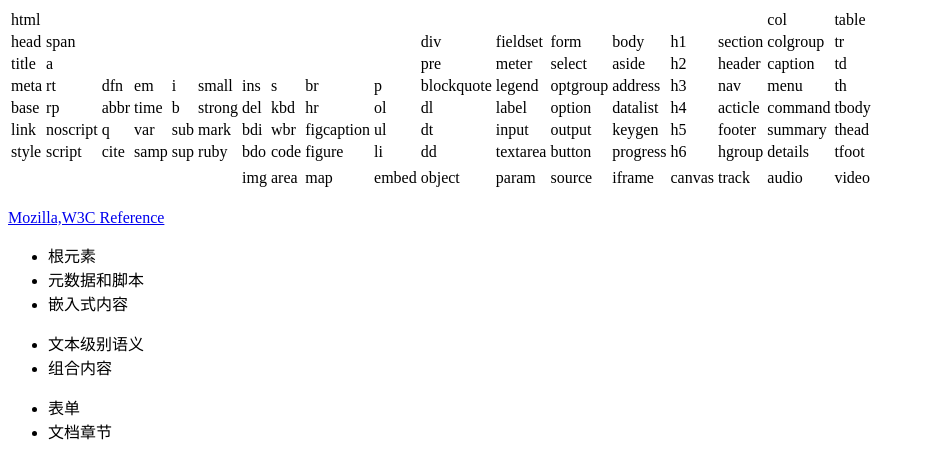
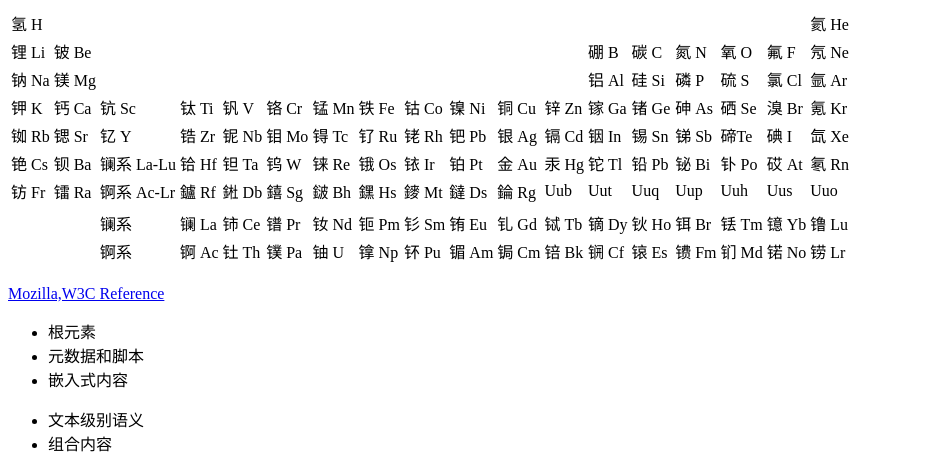
Before and after one commit to sunny-sky/MaterialDB, a Django app: template templates/PTable.html in a window 1280 px wide. Shown: the top 452 px of the page, without its empty margins (0-926 px from the left). Run offline with Django 3.2, Linux system fonts and the light colour scheme; the template is opened without the code that fills it, so the values that code supplies are empty.

Commit message:
element table
element table

```diff
--- a/templates/PTable.html
+++ b/templates/PTable.html
@@ -3,7 +3,7 @@
     <div class="main">
         <table>
             <tr>
-                <td class="htmlColor">html</td>
+                <td class="htmlColor">氢 H</td>
                 <td></td>
                 <td></td>
                 <td></td>
@@ -19,12 +19,12 @@
                 <td></td>
                 <td></td>
                 <td></td>
-                <td class="tableColor">col</td>
-                <td class="tableColor">table</td>
+                <td></td>
+                <td class="titleColor">氦 He</td>
             </tr>
             <tr>
-                <td class="headColor">head</td>
-                <td class="inlineColor">span</td>
+                <td class="blockColor">锂 Li</td>
+                <td class="inlineColor">铍 Be</td>
                 <td></td>
                 <td></td>
                 <td></td>
@@ -33,18 +33,18 @@
                 <td></td>
                 <td></td>
                 <td></td>
-                <td class="blockColor">div</td>
-                <td class="formColor">fieldset</td>
-                <td class="formColor">form</td>
-                <td class="titleColor">body</td>
-                <td class="titleColor">h1</td>
-                <td class="titleColor">section</td>
-                <td class="tableColor">colgroup</td>
-                <td class="tableColor">tr</td>
+                <td></td>
+                <td></td>
+                <td class="htmlColor">硼 B</td>
+                <td class="htmlColor">碳 C</td>
+                <td class="htmlColor">氮 N</td>
+                <td class="htmlColor">氧 O</td>
+                <td class="htmlColor">氟 F</td>
+                <td class="titleColor">氖 Ne</td>
             </tr>
             <tr>
-                <td class="headColor">title</td>
-                <td class="inlineColor">a</td>
+                <td class="blockColor">钠 Na</td>
+                <td class="inlineColor">镁 Mg</td>
                 <td></td>
                 <td></td>
                 <td></td>
@@ -53,94 +53,94 @@
                 <td></td>
                 <td></td>
                 <td></td>
-                <td class="blockColor">pre</td>
-                <td class="formColor">meter</td>
-                <td class="formColor">select</td>
-                <td class="titleColor">aside</td>
-                <td class="titleColor">h2</td>
-                <td class="titleColor">header</td>
-                <td class="tableColor">caption</td>
-                <td class="tableColor">td</td>
+                <td></td>
+                <td></td>
+                <td class="headColor">铝 Al</td>
+                <td class="htmlColor">硅 Si</td>
+                <td class="htmlColor">磷 P</td>
+                <td class="htmlColor">硫 S</td>
+                <td class="htmlColor">氯 Cl</td>
+                <td class="titleColor">氩 Ar</td>
             </tr>
             <tr>
-                <td class="headColor">meta</td>
-                <td class="inlineColor">rt</td>
-                <td class="inlineColor">dfn</td>
-                <td class="inlineColor">em</td>
-                <td class="inlineColor">i</td>
-                <td class="inlineColor">small</td>
-                <td class="inlineColor">ins</td>
-                <td class="inlineColor">s</td>
-                <td class="blockColor">br</td>
-                <td class="blockColor">p</td>
-                <td class="blockColor">blockquote</td>
-                <td class="formColor">legend</td>
-                <td class="formColor">optgroup</td>
-                <td class="titleColor">address</td>
-                <td class="titleColor">h3</td>
-                <td class="titleColor">nav</td>
-                <td class="menuColor">menu</td>
-                <td class="tableColor">th</td>
+                <td class="blockColor">钾 K</td>
+                <td class="inlineColor">钙 Ca</td>
+                <td class="inlineBlockColor">钪 Sc</td>
+                <td class="inlineBlockColor">钛 Ti</td>
+                <td class="inlineBlockColor">钒 V</td>
+                <td class="inlineBlockColor">铬 Cr</td>
+                <td class="inlineBlockColor">锰 Mn</td>
+                <td class="inlineBlockColor">铁 Fe</td>
+                <td class="inlineBlockColor">钴 Co</td>
+                <td class="inlineBlockColor">镍 Ni</td>
+                <td class="inlineBlockColor">铜 Cu</td>
+                <td class="inlineBlockColor">锌 Zn</td>
+                <td class="headColor">镓 Ga</td>
+                <td class="headColor">锗 Ge</td>
+                <td class="htmlColor">砷 As</td>
+                <td class="htmlColor">硒 Se</td>
+                <td class="htmlColor">溴 Br</td>
+                <td class="titleColor">氪 Kr</td>
             </tr>
             <tr>
-                <td class="headColor">base</td>
-                <td class="inlineColor">rp</td>
-                <td class="inlineColor">abbr</td>
-                <td class="inlineColor">time</td>
-                <td class="inlineColor">b</td>
-                <td class="inlineColor">strong</td>
-                <td class="inlineColor">del</td>
-                <td class="inlineColor">kbd</td>
-                <td class="blockColor">hr</td>
-                <td class="blockColor">ol</td>
-                <td class="blockColor">dl</td>
-                <td class="formColor">label</td>
-                <td class="formColor">option</td>
-                <td class="formColor">datalist</td>
-                <td class="titleColor">h4</td>
-                <td class="titleColor">acticle</td>
-                <td class="menuColor">command</td>
-                <td class="tableColor">tbody</td>
+                <td class="blockColor">铷 Rb</td>
+                <td class="inlineColor">锶 Sr</td>
+                <td class="inlineBlockColor">钇 Y</td>
+                <td class="inlineBlockColor">锆 Zr</td>
+                <td class="inlineBlockColor">铌 Nb</td>
+                <td class="inlineBlockColor">钼 Mo</td>
+                <td class="inlineBlockColor">锝 Tc</td>
+                <td class="inlineBlockColor">钌 Ru</td>
+                <td class="inlineBlockColor">铑 Rh</td>
+                <td class="inlineBlockColor">钯 Pb</td>
+                <td class="inlineBlockColor">银 Ag</td>
+                <td class="inlineBlockColor">镉 Cd</td>
+                <td class="headColor">铟 In</td>
+                <td class="headColor">锡 Sn</td>
+                <td class="headColor">锑 Sb</td>
+                <td class="htmlColor">碲Te</td>
+                <td class="htmlColor">碘 I</td>
+                <td class="titleColor">氙 Xe</td>
             </tr>
             <tr>
-                <td class="headColor">link</td>
-                <td class="headColor">noscript</td>
-                <td class="inlineColor">q</td>
-                <td class="inlineColor">var</td>
-                <td class="inlineColor">sub</td>
-                <td class="inlineColor">mark</td>
-                <td class="inlineColor">bdi</td>
-                <td class="inlineColor">wbr</td>
-                <td class="blockColor">figcaption</td>
-                <td class="blockColor">ul</td>
-                <td class="blockColor">dt</td>
-                <td class="formColor">input</td>
-                <td class="formColor">output</td>
-                <td class="formColor">keygen</td>
-                <td class="titleColor">h5</td>
-                <td class="titleColor">footer</td>
-                <td class="menuColor">summary</td>
-                <td class="tableColor">thead</td>
+                <td class="blockColor">铯 Cs</td>
+                <td class="inlineColor">钡 Ba</td>
+                <td class="tableColor">镧系 La-Lu</td>
+                <td class="inlineBlockColor">铪 Hf</td>
+                <td class="inlineBlockColor">钽 Ta</td>
+                <td class="inlineBlockColor">钨 W</td>
+                <td class="inlineBlockColor">铼 Re</td>
+                <td class="inlineBlockColor">锇 Os</td>
+                <td class="inlineBlockColor">铱 Ir</td>
+                <td class="inlineBlockColor">铂 Pt</td>
+                <td class="inlineBlockColor">金 Au</td>
+                <td class="inlineBlockColor">汞 Hg</td>
+                <td class="headColor">铊 Tl</td>
+                <td class="headColor">铅 Pb</td>
+                <td class="headColor">铋 Bi</td>
+                <td class="headColor">钋 Po</td>
+                <td class="htmlColor">砹 At</td>
+                <td class="titleColor">氡 Rn</td>
             </tr>
             <tr>
-                <td class="headColor">style</td>
-                <td class="headColor">script</td>
-                <td class="inlineColor">cite</td>
-                <td class="inlineColor">samp</td>
-                <td class="inlineColor">sup</td>
-                <td class="inlineColor">ruby</td>
-                <td class="inlineColor">bdo</td>
-                <td class="inlineColor">code</td>
-                <td class="blockColor">figure</td>
-                <td class="blockColor">li</td>
-                <td class="blockColor">dd</td>
-                <td class="formColor">textarea</td>
-                <td class="formColor">button</td>
-                <td class="formColor">progress</td>
-                <td class="titleColor">h6</td>
-                <td class="titleColor">hgroup</td>
-                <td class="menuColor">details</td>
-                <td class="tableColor">tfoot</td>
+                <td class="blockColor">钫 Fr</td>
+                <td class="inlineColor">镭 Ra</td>
+                <td class="tableColor">锕系 Ac-Lr</td>
+                <td class="inlineBlockColor">鑪 Rf</td>
+                <td class="inlineBlockColor">𨧀 Db</td>
+                <td class="inlineBlockColor">𨭎 Sg</td>
+                <td class="inlineBlockColor">𨨏 Bh</td>
+                <td class="inlineBlockColor">𨭆 Hs</td>
+                <td class="inlineBlockColor">䥑 Mt</td>
+                <td class="inlineBlockColor">鐽 Ds</td>
+                <td class="inlineBlockColor">錀 Rg</td>
+                <td class="inlineBlockColor">Uub</td>
+                <td class="headColor">Uut</td>
+                <td class="headColor">Uuq</td>
+                <td class="headColor">Uup</td>
+                <td class="headColor">Uuh</td>
+                <td class="menuColor">Uus</td>
+                <td class="menuColor">Uuo</td>
             </tr>
             <tr>
                 <td></td>
@@ -165,22 +165,42 @@
             <tr>
                 <td></td>
                 <td></td>
+                <td class="menuColor">镧系</td>
+                <td class="tableColor">镧 La</td>
+                <td class="tableColor">铈 Ce</td>
+                <td class="tableColor">镨 Pr</td>
+                <td class="tableColor">钕 Nd</td>
+                <td class="tableColor">钷 Pm</td>
+                <td class="tableColor">钐 Sm</td>
+                <td class="tableColor">铕 Eu</td>
+                <td class="tableColor">钆 Gd</td>
+                <td class="tableColor">铽 Tb</td>
+                <td class="tableColor">镝 Dy</td>
+                <td class="tableColor">钬 Ho</td>
+                <td class="tableColor">铒 Br</td>
+                <td class="tableColor">铥 Tm</td>
+                <td class="tableColor">镱 Yb</td>
+                <td class="tableColor">镥 Lu</td>
+            </tr>
+            <tr>
                 <td></td>
                 <td></td>
-                <td></td>
-                <td></td>
-                <td class="inlineBlockColor">img</td>
-                <td class="inlineBlockColor">area</td>
-                <td class="inlineBlockColor">map</td>
-                <td class="inlineBlockColor">embed</td>
-                <td class="inlineBlockColor">object</td>
-                <td class="inlineBlockColor">param</td>
-                <td class="inlineBlockColor">source</td>
-                <td class="inlineBlockColor">iframe</td>
-                <td class="inlineBlockColor">canvas</td>
-                <td class="inlineBlockColor">track</td>
-                <td class="inlineBlockColor">audio</td>
-                <td class="inlineBlockColor">video</td>
+                <td class="menuColor">锕系</td>
+                <td class="inlineBlockColor">锕 Ac</td>
+                <td class="inlineBlockColor">钍 Th</td>
+                <td class="inlineBlockColor">镤 Pa</td>
+                <td class="inlineBlockColor">铀 U</td>
+                <td class="inlineBlockColor">镎 Np</td>
+                <td class="inlineBlockColor">钚 Pu</td>
+                <td class="inlineBlockColor">镅 Am</td>
+                <td class="inlineBlockColor">锔 Cm</td>
+                <td class="inlineBlockColor">锫 Bk</td>
+                <td class="inlineBlockColor">锎 Cf</td>
+                <td class="inlineBlockColor">锿 Es</td>
+                <td class="inlineBlockColor">镄 Fm</td>
+                <td class="inlineBlockColor">钔 Md</td>
+                <td class="inlineBlockColor">锘 No</td>
+                <td class="inlineBlockColor">铹 Lr</td>
             </tr>
         </table>
     </div>
```
